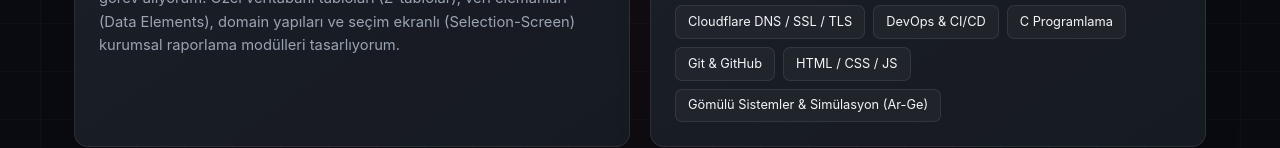
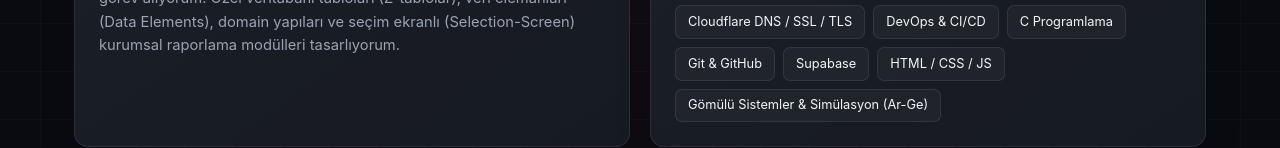
Before and after one commit to kaanstack/kaanipek-portfolio, a plain HTML site: page frontend/index.html in a window 1280 px wide. Shown: the part 985-1133 px from the top of the page. Drawn offline with Linux system fonts and the light colour scheme; no server answers.

Commit message:
Add Supabase to technical skills

```diff
--- a/frontend/index.html
+++ b/frontend/index.html
@@ -122,6 +122,7 @@
                         <span class="skill-tag">DevOps & CI/CD</span>
                         <span class="skill-tag" data-tr="C Programlama" data-en="C Programming">C Programlama</span>
                         <span class="skill-tag">Git & GitHub</span>
+                        <span class="skill-tag">Supabase</span>
                         <span class="skill-tag">HTML / CSS / JS</span>
                         <span class="skill-tag" data-tr="Gömülü Sistemler & Simülasyon (Ar-Ge)" data-en="Embedded & Simulation (R&D)">Gömülü Sistemler & Simülasyon (Ar-Ge)</span>
                     </div>
```
